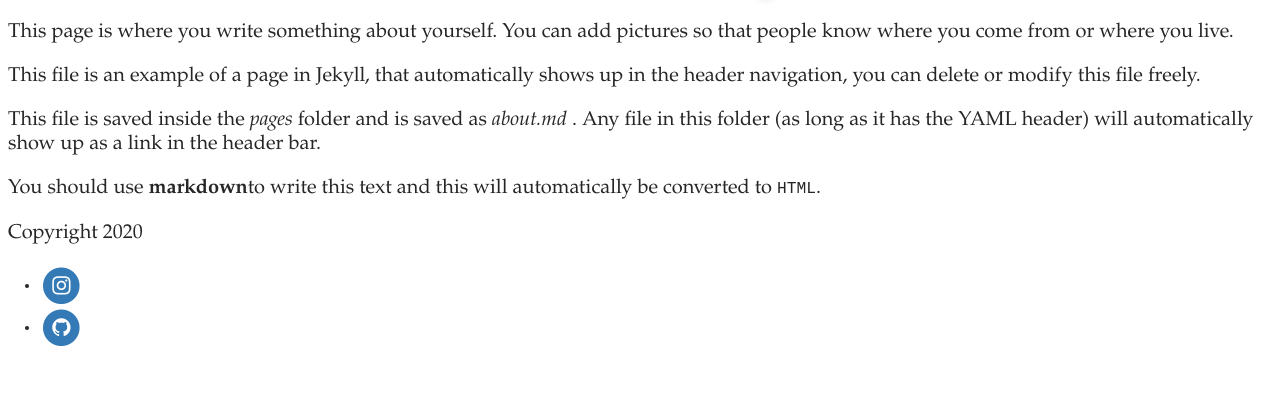
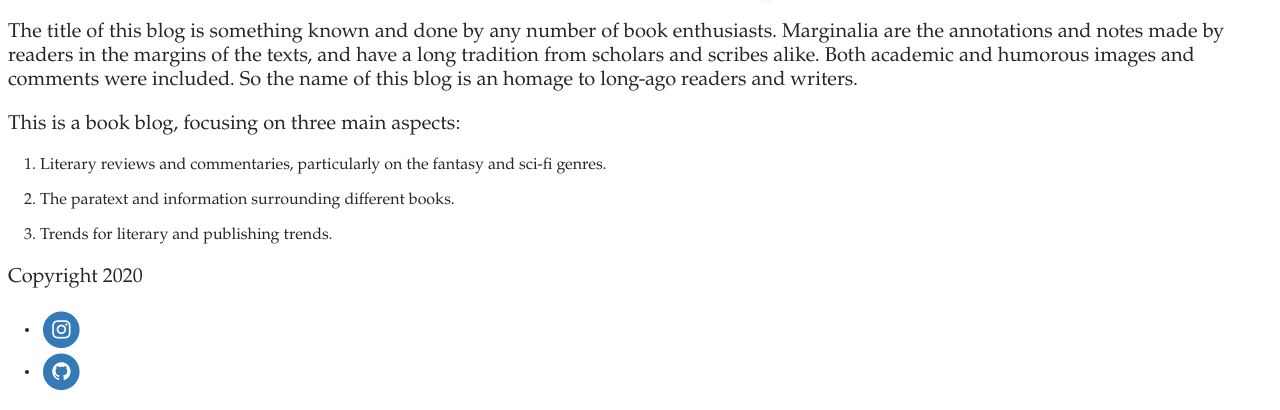
Before and after one commit to eyescroll/BrookesBlog, a Jekyll site: the page built from pages/about.md, in a window 1280 px wide, cut to the strip 623-1033 px from the top of the page. Built offline with Jekyll 4.4.1, drawn with Linux system fonts in a browser that asks for light colours; some web fonts are replaced; before the commit the page ends 989 px from its top, so only the background shows below that.

Commit message:
Update Page “about”

```diff
--- a/pages/about.md
+++ b/pages/about.md
@@ -1,20 +1,23 @@
 ---
 layout: page
 title: About
+subtitle: All about me and my life
 permalink: /about/
 date: 2020-06-29T15:36:12.231Z
 header_feature_image: /uploads/log.jpg
 published: true
-subtitle: All about me and my life
 tags: null
 description: null
 show: false
 ---
+The title of this blog is something known and done by any number of book enthusiasts. Marginalia are the annotations and notes made by readers in the margins of the texts, and have a long tradition from scholars and scribes alike. Both academic and humorous images and comments were included. So the name of this blog is an homage to long-ago readers and writers.
 
-This page is where you write something about yourself. You can add pictures so that people know where you come from or where you live.
 
-This file is an example of a page in Jekyll, that automatically shows up in the header navigation, you can delete or modify this file freely.
 
-This file is saved inside the _pages_ folder and is saved as _about.md_ . Any file in this folder (as long as it has  the YAML header) will automatically show up as a link in the header bar.
+This is a book blog, focusing on three main aspects:
 
-You should use **markdown**to write this text and this will automatically be converted to `HTML`.
+1.  Literary reviews and commentaries, particularly on the fantasy and sci-fi genres.
+
+2.  The paratext and information surrounding different books.
+
+3.  Trends for literary and publishing trends.
```
